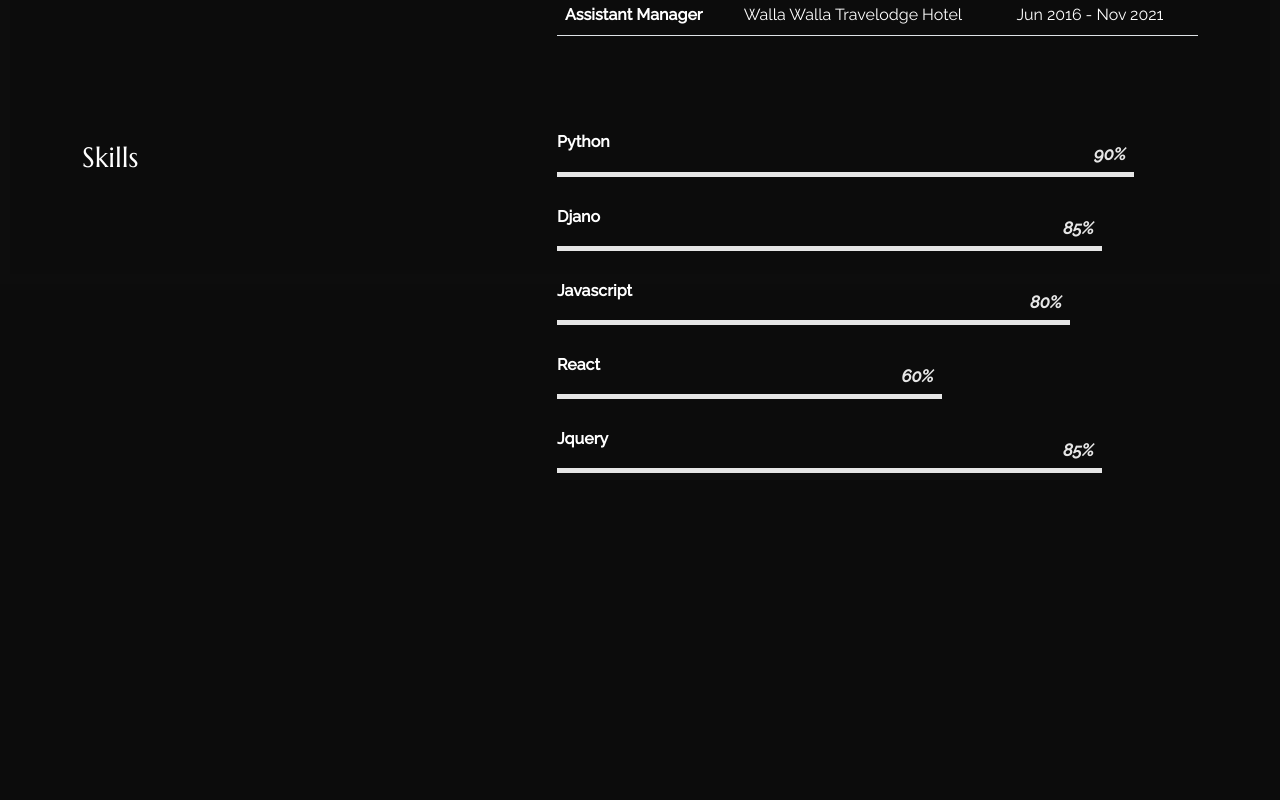
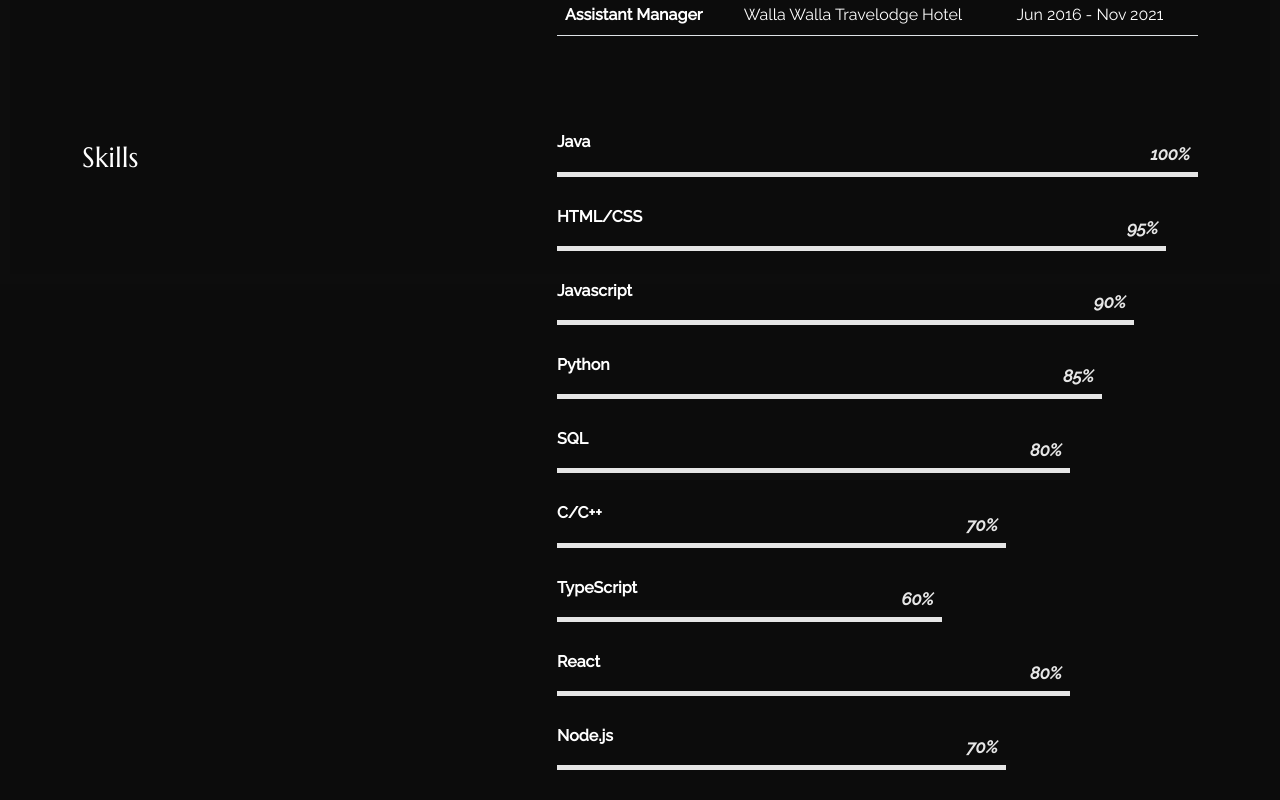
Before and after one commit to RHP1174/Personal-Website, a React (Create React App) app: page /about in a window 1280 px wide. Shown: the part 516-1316 px from the top of the page. Before the commit the page ends 1019 px from the top, so only its background shows below. Built offline with nearby package versions, Linux system fonts and the light colour scheme.

Commit message:
Skills Update

```diff
--- a/src/content_option.js
+++ b/src/content_option.js
@@ -60,25 +60,42 @@ const worktimeline = [{
     }
 ];
 
-const skills = [{
-        name: "Python",
+const skills = [
+    {
+        name: "Java",
+        value: 100,
+    },
+    {
+        name: "HTML/CSS",
+        value: 95,
+    },
+    {
+        name: "Javascript",
         value: 90,
     },
     {
-        name: "Djano",
+        name: "Python",
         value: 85,
     },
     {
-        name: "Javascript",
+        name: "SQL",
         value: 80,
     },
     {
-        name: "React",
+        name: "C/C++",
+        value: 70,
+    },
+    {
+        name: "TypeScript",
         value: 60,
     },
     {
-        name: "Jquery",
-        value: 85,
+        name: "React",
+        value: 80,
+    },
+    {
+        name: "Node.js",
+        value: 70,
     },
 ];
 
```
Also changed, not shown: 1 other file (tests, documents, lock files or other folders).
